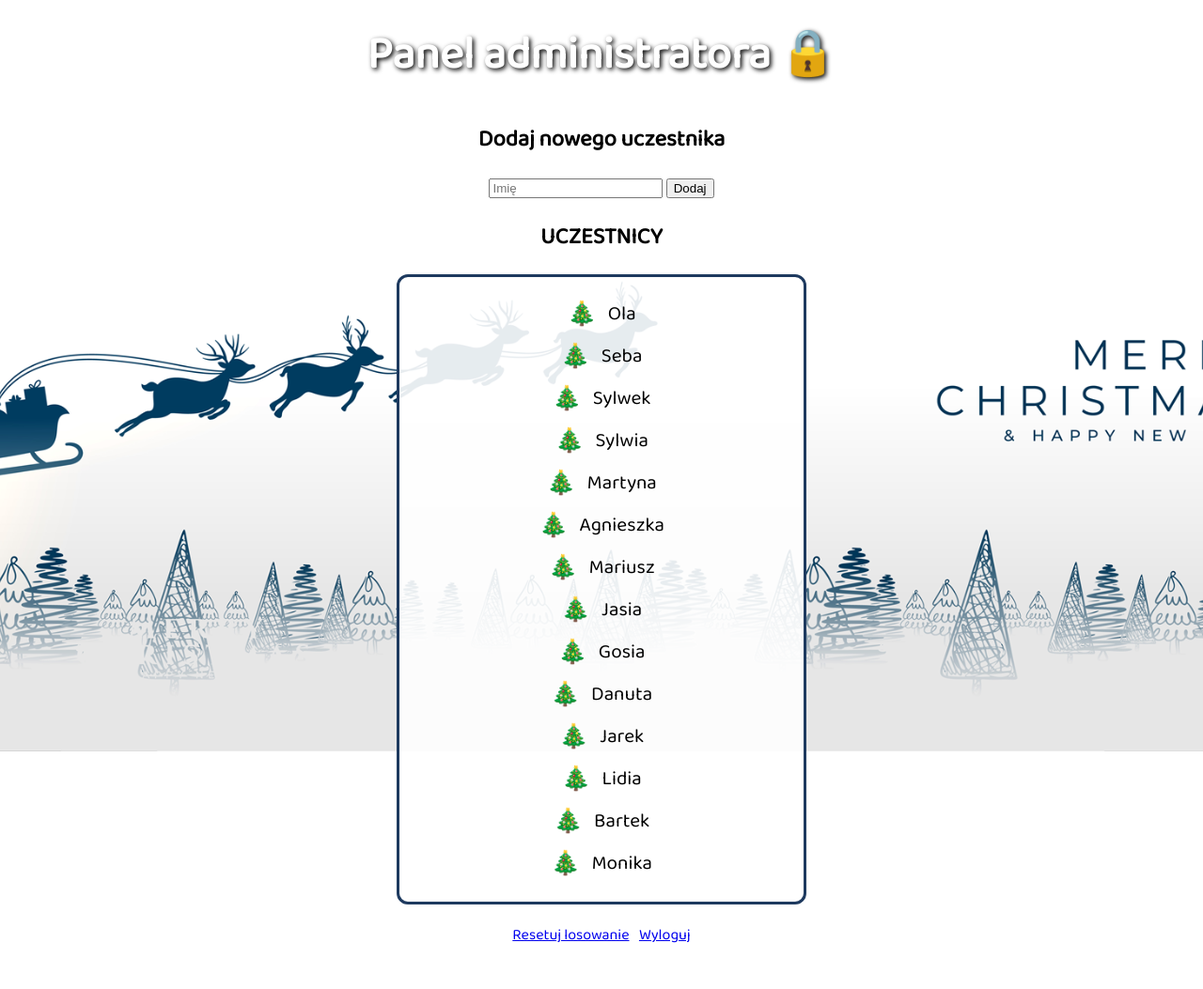
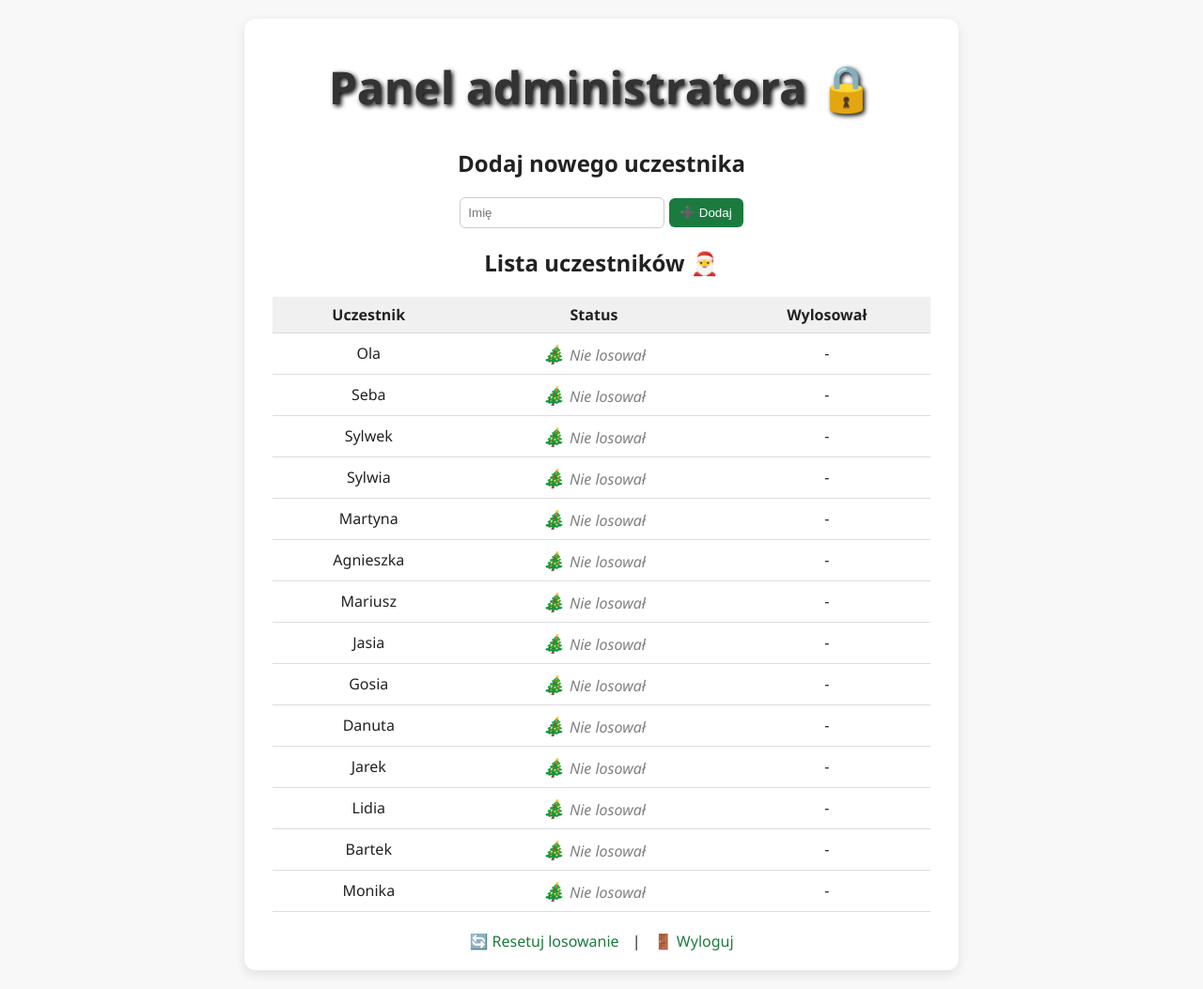
Before and after one commit to Wasett/-wi-ta-Kolfi, a Flask app: page /admin in a window 1280 px wide. Shown: the whole page at 94% size. Before the commit the page ends 1004 px from the top, so only its background shows below. Run offline with Flask 3, Linux system fonts and the light colour scheme; the visitor is signed in with stand-in values (Sample User, id 1).

Commit message:
Update admin_panel.html

```diff
--- a/templates/admin_panel.html
+++ b/templates/admin_panel.html
@@ -6,27 +6,103 @@
     <link rel="stylesheet" href="{{ url_for('static', filename='style.css') }}">
     <script src="{{ url_for('static', filename='snow.js') }}"></script>
     <style>
-        ul.participants {
-            color: #000; /* czarny kolor tekstu w liście uczestników */
+        body {
+            font-family: 'Segoe UI', sans-serif;
+            background: #f8f8f8;
+            color: #222;
+            text-align: center;
         }
-        ul.participants li {
-            list-style: none;
-            margin: 5px 0;
+
+        h1 {
+            color: #333;
         }
+
+        .admin-container {
+            max-width: 700px;
+            margin: 20px auto;
+            background: white;
+            padding: 20px 30px;
+            border-radius: 12px;
+            box-shadow: 0 4px 12px rgba(0,0,0,0.1);
+        }
+
+        form {
+            margin-bottom: 20px;
+        }
+
+        input[type="text"] {
+            padding: 8px;
+            border-radius: 6px;
+            border: 1px solid #ccc;
+            width: 200px;
+        }
+
+        button {
+            padding: 8px 12px;
+            background-color: #1b7b3f;
+            color: white;
+            border: none;
+            border-radius: 6px;
+            cursor: pointer;
+        }
+
+        button:hover {
+            background-color: #155d2f;
+        }
+
+        table {
+            width: 100%;
+            border-collapse: collapse;
+            margin-top: 15px;
+        }
+
+        th, td {
+            border-bottom: 1px solid #ddd;
+            padding: 8px;
+        }
+
+        th {
+            background-color: #f0f0f0;
+        }
+
+        .drawn {
+            color: green;
+            font-weight: bold;
+        }
+
+        .not-drawn {
+            color: gray;
+            font-style: italic;
+        }
+
         .emoji-gift {
             font-size: 1.2em;
-            margin-right: 8px;
-            vertical-align: middle;
+            margin-right: 5px;
         }
+
         .emoji-tree {
             font-size: 1.2em;
-            margin-right: 8px;
-            vertical-align: middle;
+            margin-right: 5px;
+        }
+
+        .links {
+            margin-top: 20px;
+        }
+
+        .links a {
+            color: #1b7b3f;
+            text-decoration: none;
+            margin: 0 10px;
+        }
+
+        .links a:hover {
+            text-decoration: underline;
         }
     </style>
 </head>
 <body>
     <div id="snow-container"></div>
+    <div class="admin-container">
         <h1>Panel administratora 🔒</h1>
 
         {% with messages = get_flashed_messages() %}
@@ -39,31 +115,41 @@
           {% endif %}
         {% endwith %}
 
-    <h2 style="color: black;">Dodaj nowego uczestnika</h2>
+        <h2>Dodaj nowego uczestnika</h2>
         <form method="POST">
             <input type="text" name="new_participant" placeholder="Imię" required>
-        <button type="submit">Dodaj</button>
+            <button type="submit">➕ Dodaj</button>
         </form>
 
-    <h2 style="color: black;">UCZESTNICY</h2>
-    <ul class="participants">
-        {% for p in participants %}
-            <li>
-                {% if p.id not in results %}
-                    <span class="emoji-tree">🎄</span>
+        <h2>Lista uczestników 🎅</h2>
+        <table>
+            <thead>
+                <tr>
+                    <th>Uczestnik</th>
+                    <th>Status</th>
+                    <th>Wylosował</th>
+                </tr>
+            </thead>
+            <tbody>
+                {% for p in results %}
+                    <tr>
+                        <td>{{ p.name }}</td>
+                        {% if p.drawn %}
+                            <td class="drawn"><span class="emoji-gift">🎁</span>Wylosował</td>
+                            <td>{{ p.drawn }}</td>
+                        {% else %}
+                            <td class="not-drawn"><span class="emoji-tree">🎄</span>Nie losował</td>
+                            <td>-</td>
                         {% endif %}
-                {% if p.id in results %}
-                    <span class="emoji-gift">🎁</span>
-                {% endif %}
-                {{ p.name }}
-                {% if p.id in results %}- wylosował: {{ results[p.id] }}{% endif %}
-            </li>
+                    </tr>
                 {% endfor %}
-    </ul>
+            </tbody>
+        </table>
 
-    <p>
-        <a href="{{ url_for('admin_reset') }}">Resetuj losowanie</a> |
-        <a href="{{ url_for('admin_logout') }}">Wyloguj</a>
-    </p>
+        <div class="links">
+            <a href="{{ url_for('admin_reset') }}">🔄 Resetuj losowanie</a> |
+            <a href="{{ url_for('admin_logout') }}">🚪 Wyloguj</a>
+        </div>
+    </div>
 </body>
 </html>
```
Lines whose indentation alone changed are shown as unchanged.
